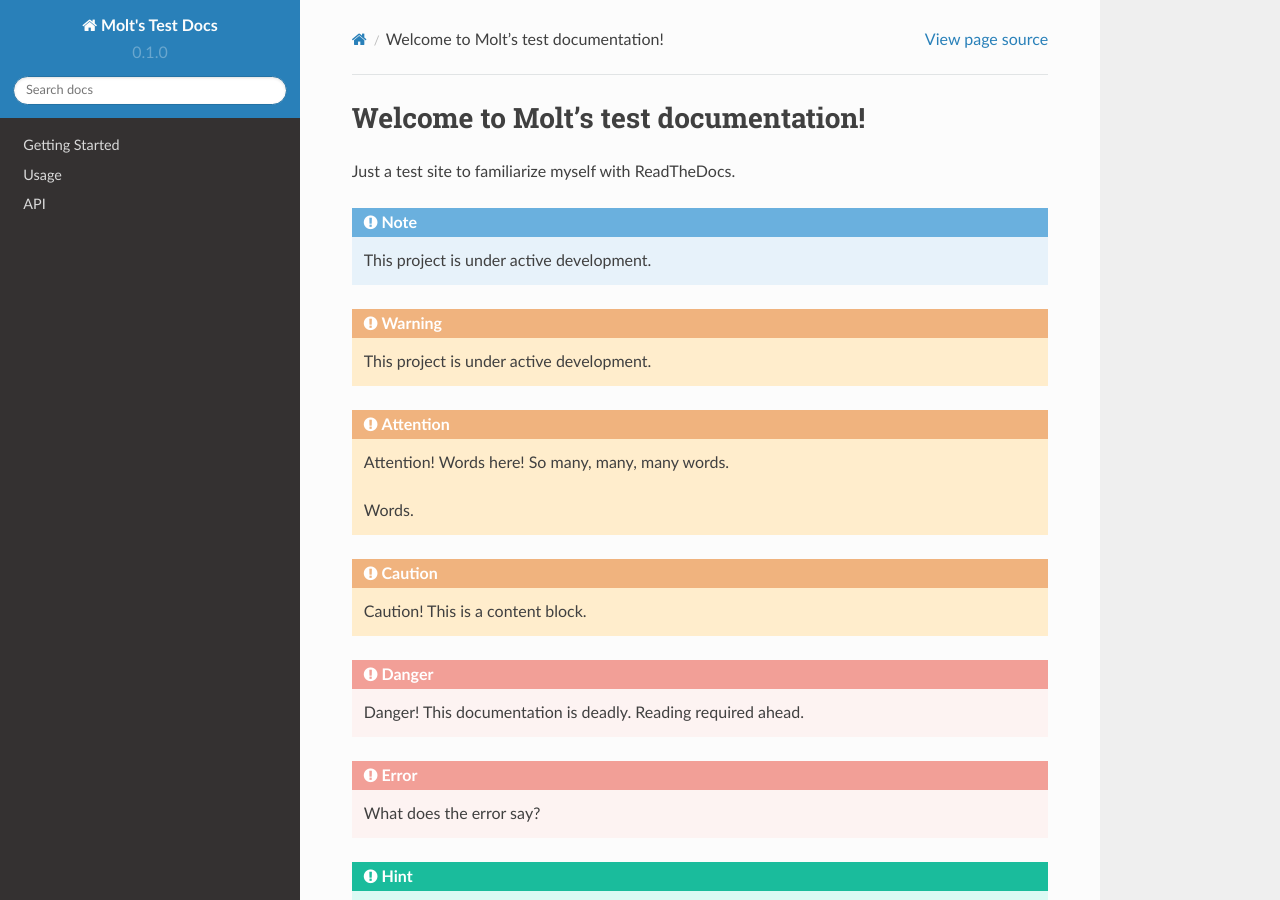
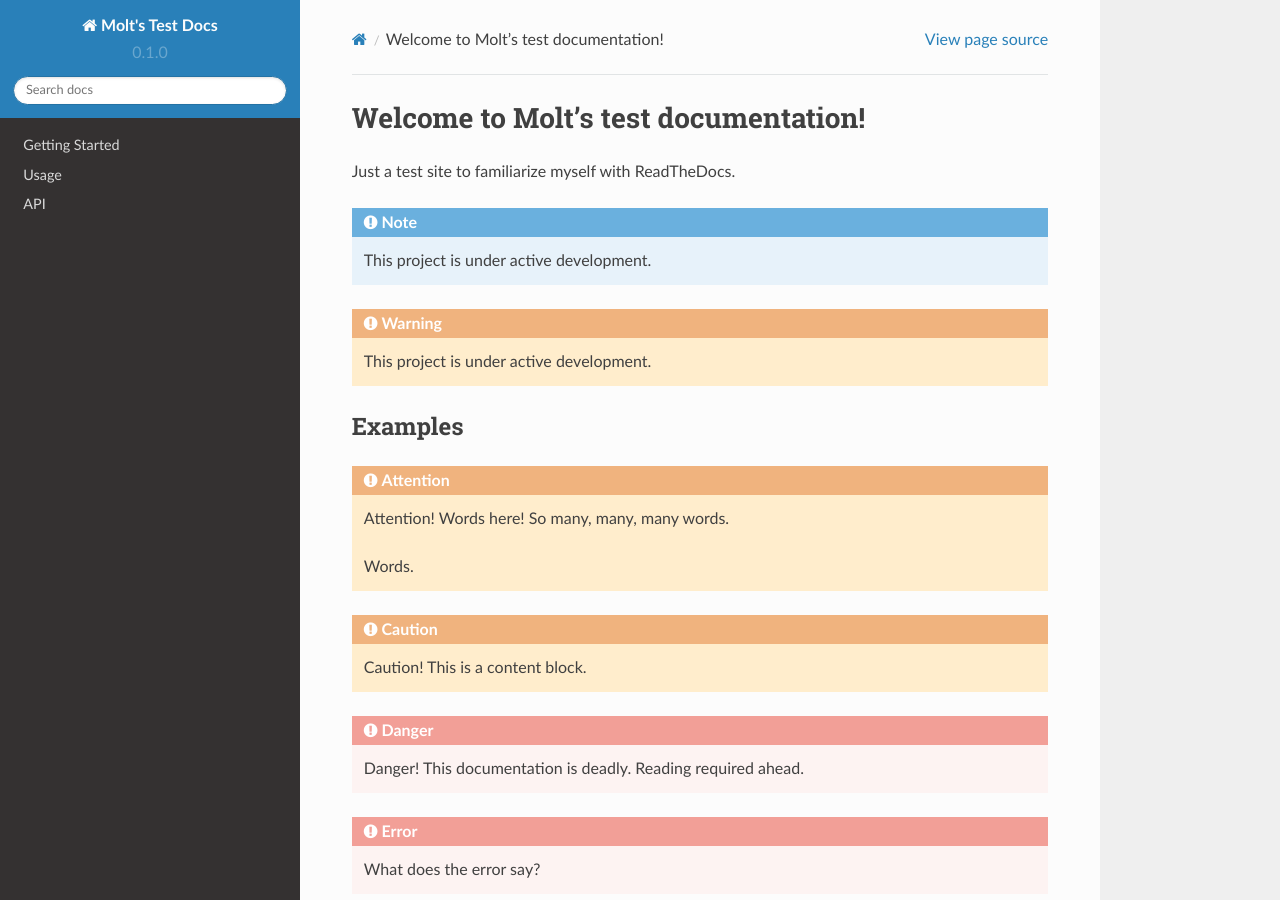
Before and after one commit to MoltonMontro/TestDocs, a Sphinx documentation site: the page built from docs/source/index.rst, in a window 1280 px wide and 900 px high. Built offline with Sphinx 7.4.7 and the Read the Docs theme 2.0.0, drawn with Linux system fonts in a browser that asks for light colours.

Commit message:
Update index.rst

```diff
--- a/docs/source/index.rst
+++ b/docs/source/index.rst
@@ -15,9 +15,11 @@
    This is a test topic block.
    Yeah.
 
+Examples
+--------
+
 .. sidebar:: SidebarName
    :subtitle: subtitle
-   :subtitle: sup-title
 
 .. admonition:: Admonition
 
```
